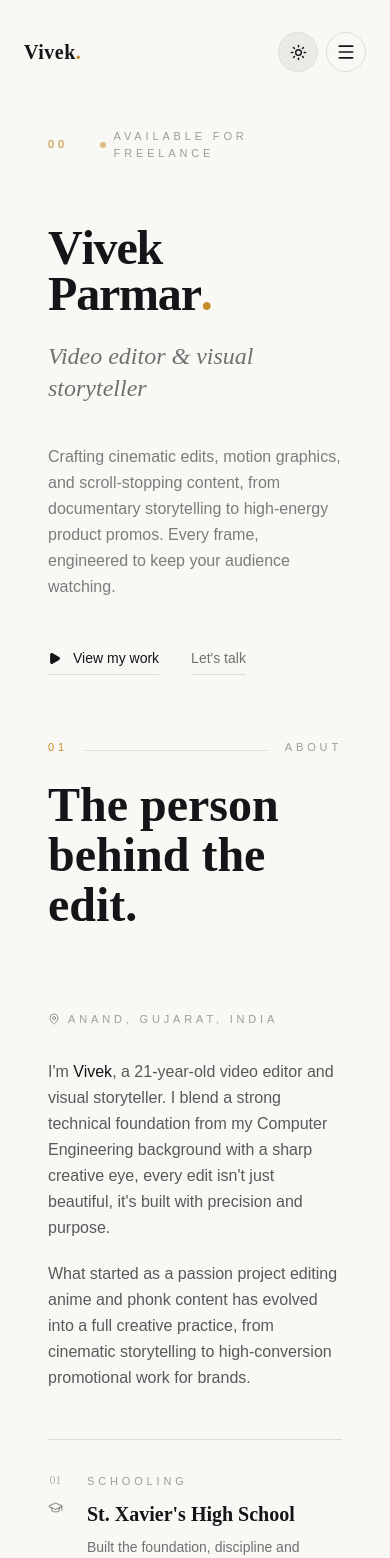
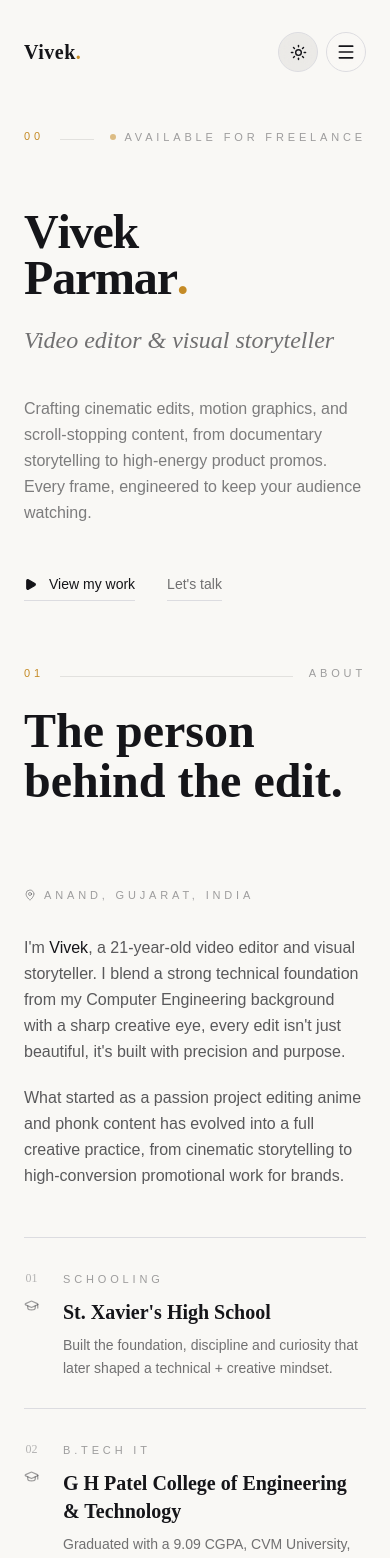
Before and after one commit to vivekxparmar/video-editor-portfolio, a React (Vite) app: page / in a window 390 px wide. Shown: the top 1558 px of the page. Built offline with nearby package versions, Linux system fonts and the light colour scheme; a web font is replaced by a local one.

Commit message:
fixed layout

```diff
--- a/src/components/sections/About.tsx
+++ b/src/components/sections/About.tsx
@@ -22,7 +22,7 @@ const TIMELINE = [
 export function About() {
   return (
     <section id="about" className="relative py-0 sm:py-5 md:py-12 px-6">
-      <div className="mx-auto max-w-6xl px-6">
+      <div className="mx-auto max-w-6xl sm:px-6 px-0">
         {/* header — editorial */}
         <Reveal className="mb-20">
           <div className="flex items-baseline gap-4 mb-6">
--- a/src/components/sections/Contact.tsx
+++ b/src/components/sections/Contact.tsx
@@ -49,7 +49,7 @@ export function Contact() {
 
   return (
     <section id="contact" className="relative py-12 px-6">
-      <div className="mx-auto max-w-6xl px-6">
+      <div className="mx-auto max-w-6xl sm:px-6 px-0">
         {/* header — editorial */}
         <Reveal className="mb-20">
           <div className="flex items-baseline gap-4 mb-6">
--- a/src/components/sections/Hero.tsx
+++ b/src/components/sections/Hero.tsx
@@ -14,7 +14,7 @@ export function Hero() {
       id="home"
       className="relative sm:min-h-screen flex flex-col justify-start pt-32 sm:pt-28 md:pt-16 pb-16 md:pb-0 px-6 overflow-hidden"
     >
-      <div className="relative mx-auto max-w-6xl w-full grid grid-cols-1 lg:grid-cols-[1fr_auto] gap-8 items-center px-6">
+      <div className="relative mx-auto max-w-6xl w-full grid grid-cols-1 lg:grid-cols-[1fr_auto] gap-8 items-center sm:px-6 px-0">
         {/* ─── LEFT: text content ─── */}
         <div className="relative z-10">
           {/* top meta line */}
--- a/src/components/sections/Portfolio.tsx
+++ b/src/components/sections/Portfolio.tsx
@@ -16,7 +16,7 @@ export function Portfolio() {
 
   return (
     <section id="portfolio" className="relative py-12 px-6">
-      <div className="mx-auto max-w-6xl px-6">
+      <div className="mx-auto max-w-6xl sm:px-6 px-0">
         {/* header — editorial */}
         <Reveal className="mb-16">
           <div className="flex items-baseline gap-4 mb-6">
--- a/src/components/sections/Services.tsx
+++ b/src/components/sections/Services.tsx
@@ -27,7 +27,7 @@ const SERVICES = [
 export function Services() {
   return (
     <section id="services" className="relative py-12 px-6">
-      <div className="mx-auto max-w-6xl px-6">
+      <div className="mx-auto max-w-6xl sm:px-6 px-0">
         {/* header — editorial */}
         <Reveal className="mb-20">
           <div className="flex items-baseline gap-4 mb-6">
--- a/src/components/sections/Skills.tsx
+++ b/src/components/sections/Skills.tsx
@@ -45,7 +45,7 @@ const TOOLS = [
 export function Skills() {
   return (
     <section id="skills" className="relative py-12 px-6">
-      <div className="mx-auto max-w-6xl px-6">
+      <div className="mx-auto max-w-6xl sm:px-6 px-0">
         {/* header — left aligned, editorial */}
         <Reveal className="mb-20">
           <div className="flex items-baseline gap-4 mb-6">
```
